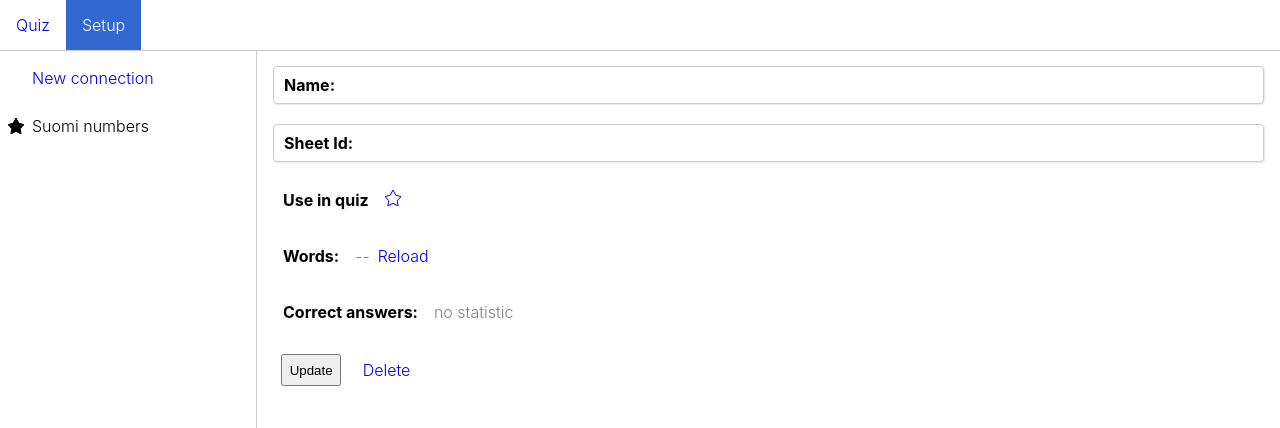
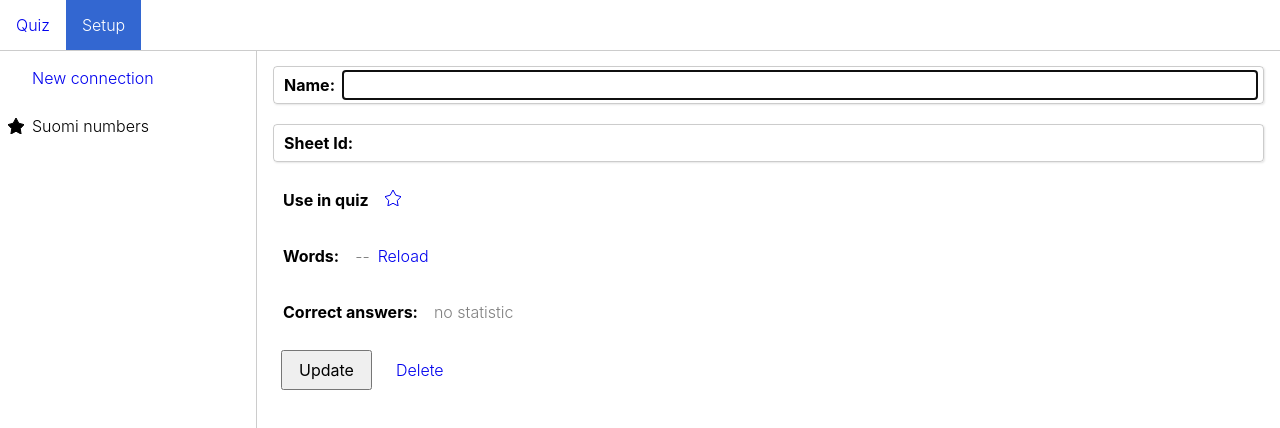
Before and after one commit to ghooost/vite-react-words, a React (Vite) app: page /vite-react-words/setup/1 in a window 1280 px wide. Shown: the top 428 px of the page. Built offline with nearby package versions, Linux system fonts and the light colour scheme.

Commit message:
textfield autofocus

```diff
--- /dev/null
+++ b/src/components/Button/Button.tsx
@@ -0,0 +1,28 @@
+import { ButtonHTMLAttributes, DetailedHTMLProps } from "react";
+import styles from "./styles.module.css";
+
+type Props = {
+  className?: string;
+  type?: ButtonHTMLAttributes<HTMLButtonElement>["type"];
+  children: JSX.Element | string;
+  onClick?: () => void;
+};
+
+export const Button = function ({ type, className, children, onClick }: Props) {
+  const rootClass = [styles.root, className ?? ""].join(" ");
+  const props: DetailedHTMLProps<
+    React.ButtonHTMLAttributes<HTMLButtonElement>,
+    HTMLButtonElement
+  > = {};
+  if (type) {
+    props.type = type;
+  }
+  if (onClick) {
+    props.onClick = onClick;
+  }
+  return (
+    <button className={rootClass} {...props}>
+      {children}
+    </button>
+  );
+};
--- /dev/null
+++ b/src/components/Button/index.ts
@@ -0,0 +1 @@
+export * from "./Button";
--- /dev/null
+++ b/src/components/Button/styles.module.css
@@ -0,0 +1,6 @@
+.root {
+  font-family: var(--main-font-family);
+  font-size: var(--main-font-size);
+  padding: 0.5em 1em;
+  cursor: pointer;
+}
--- a/src/components/CollectionEdit/CollectionEdit.tsx
+++ b/src/components/CollectionEdit/CollectionEdit.tsx
@@ -16,6 +16,7 @@ import { IconCheckbox } from "@components/IconCheckbox";
 import { WordsList } from "@components/WordsList";
 import { FieldBlock } from "@components/FieldBlock";
 import { StatisticField } from "@components/StatisticField";
+import { Button } from "@components/Button";
 
 export const CollectionEdit = function () {
   const dispatch = useAppDispatch();
@@ -45,6 +46,7 @@ export const CollectionEdit = function () {
     <div className={styles.root}>
       <Form method="post">
         <TextInput
+          autofocus
           key={`name${collectionId}`}
           name="name"
           label="Name"
@@ -80,9 +82,7 @@ export const CollectionEdit = function () {
         />
         <FieldBlock>
           <>
-            <button className={styles.service} type="submit">
-              Update
-            </button>
+            <Button type="submit">Update</Button>
             <a className={styles.service} onClick={handleDelete}>
               Delete
             </a>
--- a/src/components/CollectionEdit/styles.module.css
+++ b/src/components/CollectionEdit/styles.module.css
@@ -22,7 +22,7 @@
 
 .service {
   padding: 0.5em;
-  margin-right: 1em;
+  margin: 0 1em;
   cursor: pointer;
 }
 
--- a/src/components/IconCheckbox/IconCheckbox.tsx
+++ b/src/components/IconCheckbox/IconCheckbox.tsx
@@ -30,9 +30,6 @@ export const IconCheckbox = function ({
   if (name !== undefined) {
     inputProps.name = name;
   }
-  // if (key !== undefined) {
-  //   inputProps.key = key;
-  // }
   if (id !== undefined) {
     inputProps.id = id;
   }
--- a/src/components/TextInput/TextInput.tsx
+++ b/src/components/TextInput/TextInput.tsx
@@ -1,3 +1,10 @@
+import {
+  ChangeEvent,
+  DetailedHTMLProps,
+  InputHTMLAttributes,
+  useEffect,
+  useRef,
+} from "react";
 import styles from "./styles.module.css";
 
 interface Props {
@@ -7,6 +14,7 @@ interface Props {
   className?: string;
   defaultValue?: string;
   value?: string;
+  autofocus?: boolean;
   onChange?: (value: string) => void;
 }
 
@@ -17,11 +25,16 @@ export const TextInput = function ({
   className,
   defaultValue,
   value,
+  autofocus,
   onChange,
 }: Props) {
   const rootClass = [styles.root, className ?? ""].join(" ");
 
-  const inputProps: Record<string, string | typeof onChange> = {};
+  const inputProps: DetailedHTMLProps<
+    InputHTMLAttributes<HTMLInputElement>,
+    HTMLInputElement
+  > = {};
+
   if (name !== undefined) {
     inputProps.name = name;
   }
@@ -35,14 +48,22 @@ export const TextInput = function ({
     inputProps.value = value;
   }
   if (onChange !== undefined) {
-    inputProps.onChange = onChange;
+    inputProps.onChange = (event: ChangeEvent) =>
+      onChange(event.target.textContent ?? "");
   }
+
+  const ref = useRef<HTMLInputElement>(null);
+  useEffect(() => {
+    if (autofocus) {
+      ref.current?.focus();
+    }
+  }, [autofocus]);
 
   return (
     <label className={rootClass}>
       {label && <span className={styles.label}>{label}:</span>}
       <span className={styles.field}>
-        <input type="text" className={styles.input} {...inputProps} />
+        <input type="text" ref={ref} className={styles.input} {...inputProps} />
       </span>
     </label>
   );
--- a/src/router/index.tsx
+++ b/src/router/index.tsx
@@ -61,10 +61,17 @@ export const actionUpdate = async ({ request, params }: ActionFunctionArgs) => {
   if (!collectionId) {
     return;
   }
+  let parsedSheetId = sheetId.toString();
+  const match = /docs\.google\.com\/spreadsheets\/d\/([^/]+)/i.exec(
+    parsedSheetId
+  );
+  if (match?.[1]) {
+    parsedSheetId = match[1];
+  }
   await store.dispatch(
     updateCollectionById({
       id: collectionId,
-      sheetId: sheetId.toString(),
+      sheetId: parsedSheetId,
       name: name.toString(),
       isSelected: isSelected !== undefined,
     })
```
